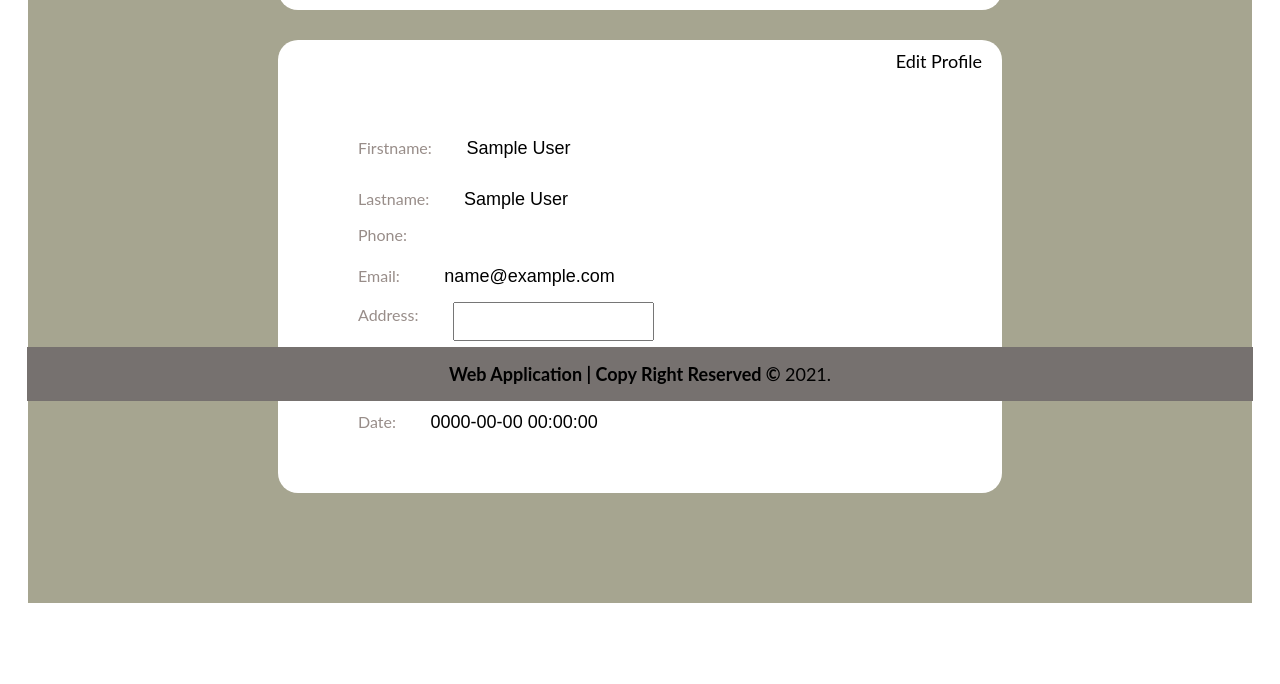
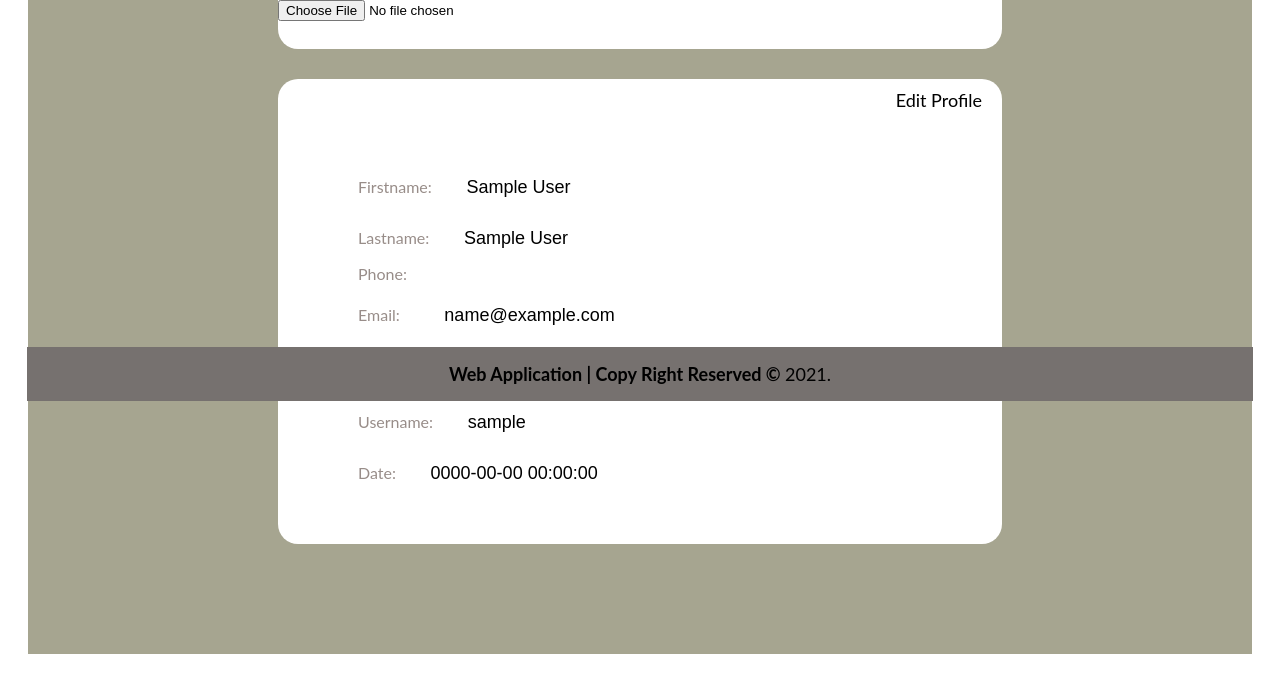
Before and after one commit to Maaruf01/web_app, a PHP site: page /profile.php in a window 1280 px wide. Shown: the part 399-1083 px from the top of the page. Before the commit the page ends 1002 px from the top, so only its background shows below. Run offline with PHP 8.4, Linux system fonts and the light colour scheme; the visitor is signed in with stand-in values (Sample User, id 1).

Commit message:
form added for uploading profile pic

```diff
--- a/profile.php
+++ b/profile.php
@@ -41,6 +41,9 @@ include 'include/head.php';
     <div class="container-fluid">
         <div id="profile-pic">
             <img src="#" alt="Profile Pic" >
+            <form action="#" method="POST" id="form-pic">
+                <input type="file" name="picture" >
+            </form>
         </div>
         <div id="profile-info">
             <a  id="edit-profile">Edit Profile</a>
@@ -56,7 +59,7 @@ include 'include/head.php';
                     <li><label for="email"> Email:</label> </li>
                     <li><input type="email" class="userInfo" name="email" value="<?php echo escape($user['email']); ?>"> </li> <br/>
                     <li><label for="address"> Address:</label> </li>
-                    <li><input type="address" class="userInfo" name="address" value="<?php echo escape($user['address']); ?>"> </li> <br/>
+                    <li><input type="text" class="userInfo" name="address" value="<?php echo escape($user['address']); ?>"> </li> <br/>
                     <li><label for="username" >Username:</label> </li>
                     <li><input type="text" class="userInfo" name="username" value="<?php echo escape($user['username']); ?>"> </li> <br/>
                     <li><label for="date">Date:</label> </li>
@@ -64,6 +67,7 @@ include 'include/head.php';
                     <li><input type="submit" id="save-edit" name="submit" value="Save"> </li>
                 </ul>
             </form>
+
         </div>
     </div>
 
```
